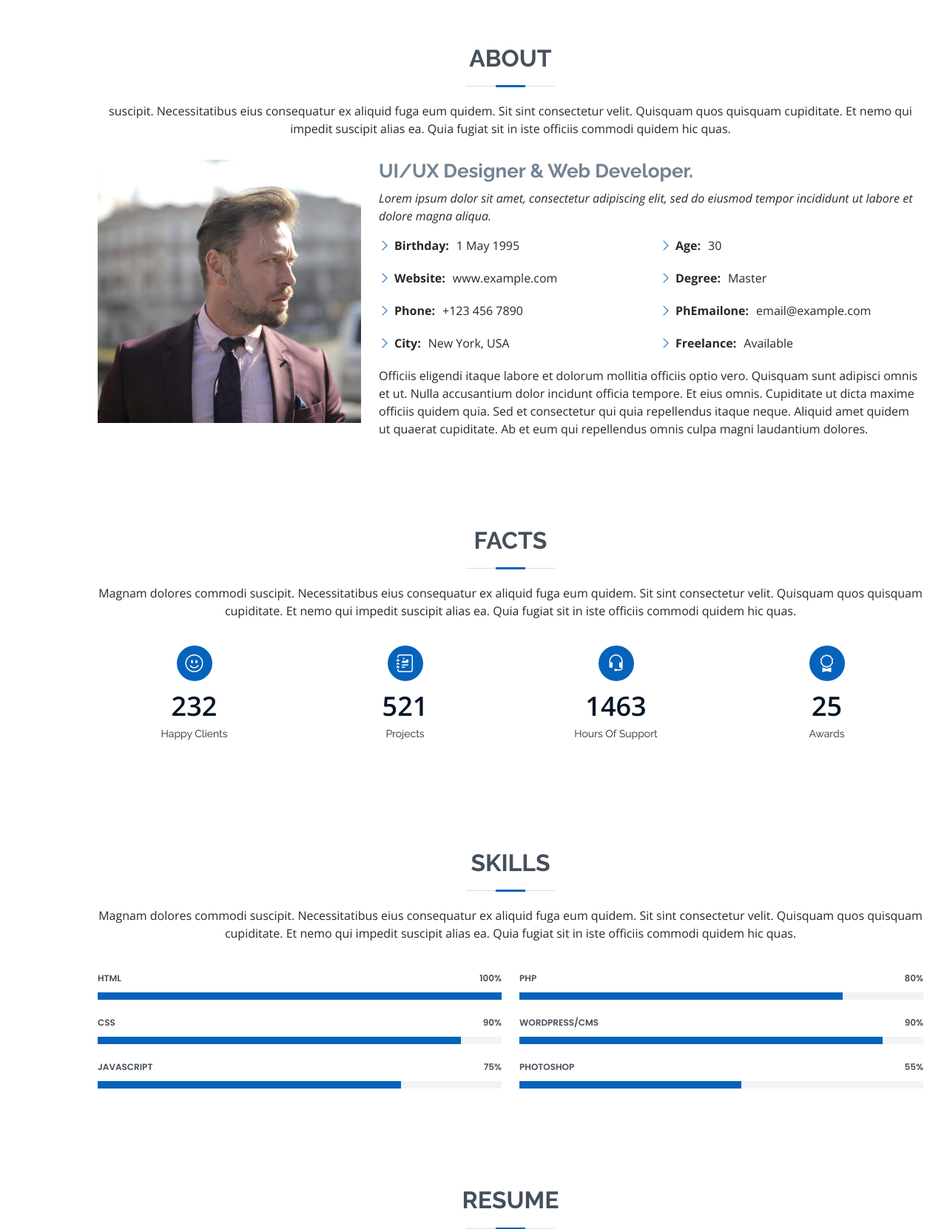
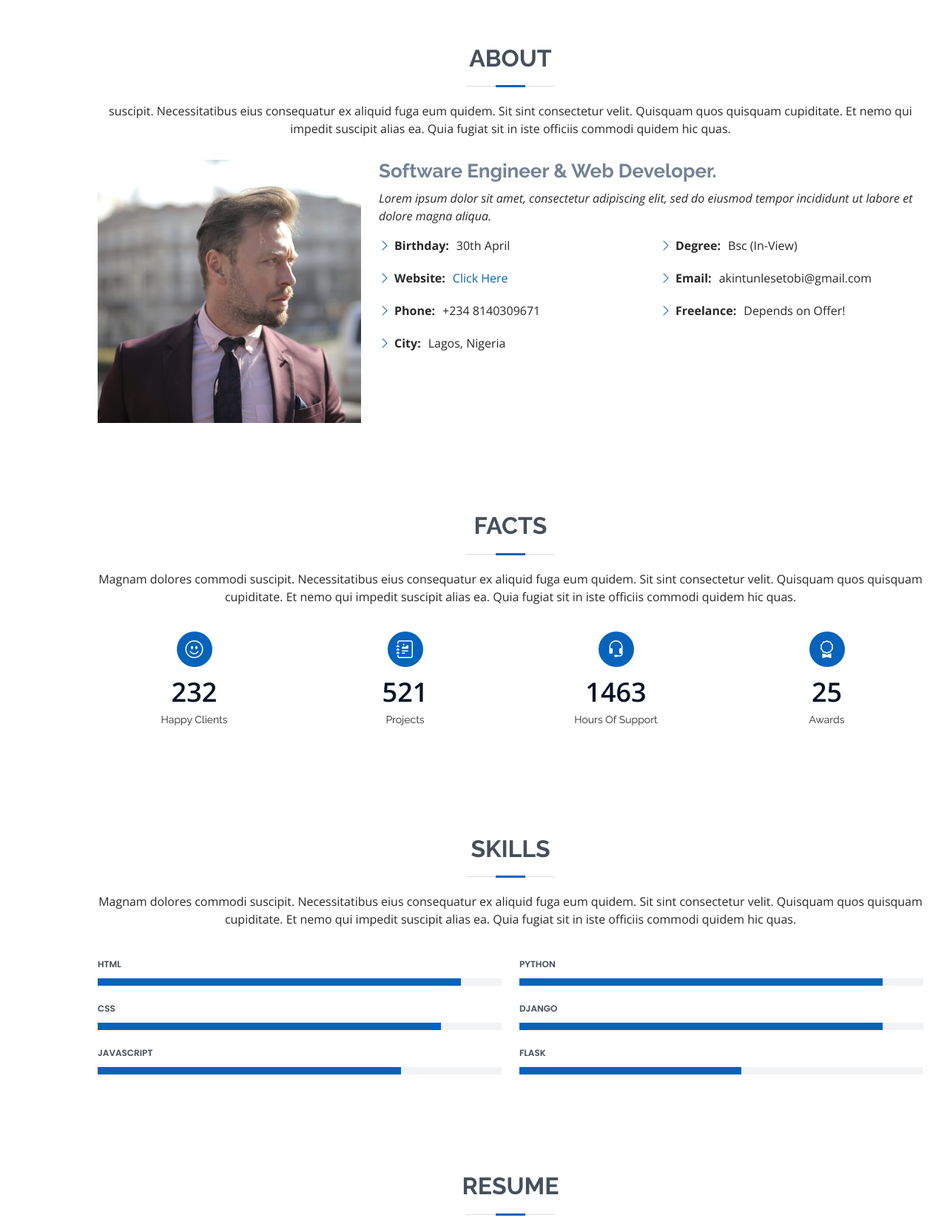
Before and after one commit to oluwatobi1/HNGi8, a Django app: page / in a window 1280 px wide. Shown: the part 800-2462 px from the top of the page at 74% size. Run offline with Django 3.2, Linux system fonts and the light colour scheme; some libraries are stand-ins or nearby versions.

Commit message:
content edit

```diff
--- a/Week_2_Resume/resume_page/resume/templates/resume/index.html
+++ b/Week_2_Resume/resume_page/resume/templates/resume/index.html
@@ -59,7 +59,7 @@
   <section id="hero" class="d-flex flex-column justify-content-center">
     <div class="container" data-aos="zoom-in" data-aos-delay="100">
       <h1>Oluwatobi Akintunlese</h1>
-      <p>I'm <span class="typed" data-typed-items="Designer, Developer, Freelancer, Photographer"></span></p>
+      <p>I'm a <span class="typed" data-typed-items="Backend Developer, Software Engineer, Freelancer, "></span></p>
       <div class="social-links">
         <a href="#" class="twitter"><i class="bx bxl-twitter"></i></a>
         <a href="#" class="facebook"><i class="bx bxl-facebook"></i></a>
@@ -86,32 +86,31 @@
             <img src="{% static 'resume/assets/img/profile-img.jpg' %}" class="img-fluid" alt="">
           </div>
           <div class="col-lg-8 pt-4 pt-lg-0 content">
-            <h3>UI/UX Designer &amp; Web Developer.</h3>
+            <h3>Software Engineer &amp; Web Developer.</h3>
             <p class="fst-italic">
+
               Lorem ipsum dolor sit amet, consectetur adipiscing elit, sed do eiusmod tempor incididunt ut labore et dolore
               magna aliqua.
             </p>
             <div class="row">
               <div class="col-lg-6">
                 <ul>
-                  <li><i class="bi bi-chevron-right"></i> <strong>Birthday:</strong> <span>1 May 1995</span></li>
-                  <li><i class="bi bi-chevron-right"></i> <strong>Website:</strong> <span>www.example.com</span></li>
-                  <li><i class="bi bi-chevron-right"></i> <strong>Phone:</strong> <span>+123 456 7890</span></li>
-                  <li><i class="bi bi-chevron-right"></i> <strong>City:</strong> <span>New York, USA</span></li>
+                  <li><i class="bi bi-chevron-right"></i> <strong>Birthday:</strong> <span>30th April</span></li>
+                  <li><i class="bi bi-chevron-right"></i> <strong>Website:</strong> <span> <a href="https://tobiakinresumebackend.herokuapp.com/">Click Here </a> </span></li>
+                  <li><i class="bi bi-chevron-right"></i> <strong>Phone:</strong> <span>+234 8140309671</span></li>
+                  <li><i class="bi bi-chevron-right"></i> <strong>City:</strong> <span>Lagos, Nigeria</span></li>
                 </ul>
               </div>
               <div class="col-lg-6">
                 <ul>
-                  <li><i class="bi bi-chevron-right"></i> <strong>Age:</strong> <span>30</span></li>
-                  <li><i class="bi bi-chevron-right"></i> <strong>Degree:</strong> <span>Master</span></li>
-                  <li><i class="bi bi-chevron-right"></i> <strong>PhEmailone:</strong> <span>email@example.com</span></li>
-                  <li><i class="bi bi-chevron-right"></i> <strong>Freelance:</strong> <span>Available</span></li>
+                  <li><i class="bi bi-chevron-right"></i> <strong>Degree:</strong> <span>Bsc (In-View)</span></li>
+                  <li><i class="bi bi-chevron-right"></i> <strong>Email:</strong> <span>akintunlesetobi@gmail.com</span></li>
+                  <li><i class="bi bi-chevron-right"></i> <strong>Freelance:</strong> <span>Depends on Offer!</span></li>
                 </ul>
               </div>
             </div>
             <p>
-              Officiis eligendi itaque labore et dolorum mollitia officiis optio vero. Quisquam sunt adipisci omnis et ut. Nulla accusantium dolor incidunt officia tempore. Et eius omnis.
-              Cupiditate ut dicta maxime officiis quidem quia. Sed et consectetur qui quia repellendus itaque neque. Aliquid amet quidem ut quaerat cupiditate. Ab et eum qui repellendus omnis culpa magni laudantium dolores.
+              <!-- to filled -->
             </p>
           </div>
         </div>
@@ -181,21 +180,21 @@
           <div class="col-lg-6">
 
             <div class="progress">
-              <span class="skill">HTML <i class="val">100%</i></span>
-              <div class="progress-bar-wrap">
-                <div class="progress-bar" role="progressbar" aria-valuenow="100" aria-valuemin="0" aria-valuemax="100"></div>
-              </div>
-            </div>
-
-            <div class="progress">
-              <span class="skill">CSS <i class="val">90%</i></span>
+              <span class="skill">HTML</span>
               <div class="progress-bar-wrap">
                 <div class="progress-bar" role="progressbar" aria-valuenow="90" aria-valuemin="0" aria-valuemax="100"></div>
               </div>
             </div>
 
             <div class="progress">
-              <span class="skill">JavaScript <i class="val">75%</i></span>
+              <span class="skill">CSS</span>
+              <div class="progress-bar-wrap">
+                <div class="progress-bar" role="progressbar" aria-valuenow="85" aria-valuemin="0" aria-valuemax="100"></div>
+              </div>
+            </div>
+
+            <div class="progress">
+              <span class="skill">JavaScript</span>
               <div class="progress-bar-wrap">
                 <div class="progress-bar" role="progressbar" aria-valuenow="75" aria-valuemin="0" aria-valuemax="100"></div>
               </div>
@@ -205,22 +204,22 @@
 
           <div class="col-lg-6">
 
+
             <div class="progress">
-              <span class="skill">PHP <i class="val">80%</i></span>
+              <span class="skill">Python</span>
               <div class="progress-bar-wrap">
-                <div class="progress-bar" role="progressbar" aria-valuenow="80" aria-valuemin="0" aria-valuemax="100"></div>
+                <div class="progress-bar" role="progressbar" aria-valuenow="90" aria-valuemin="0" aria-valuemax="100"></div>
               </div>
             </div>
-
             <div class="progress">
-              <span class="skill">WordPress/CMS <i class="val">90%</i></span>
+              <span class="skill">Django </span>
               <div class="progress-bar-wrap">
                 <div class="progress-bar" role="progressbar" aria-valuenow="90" aria-valuemin="0" aria-valuemax="100"></div>
               </div>
             </div>
 
             <div class="progress">
-              <span class="skill">Photoshop <i class="val">55%</i></span>
+              <span class="skill"> Flask</span>
               <div class="progress-bar-wrap">
                 <div class="progress-bar" role="progressbar" aria-valuenow="55" aria-valuemin="0" aria-valuemax="100"></div>
               </div>
@@ -239,7 +238,10 @@
 
         <div class="section-title">
           <h2>Resume</h2>
-          <p>Magnam dolores commodi suscipit. Necessitatibus eius consequatur ex aliquid fuga eum quidem. Sit sint consectetur velit. Quisquam quos quisquam cupiditate. Et nemo qui impedit suscipit alias ea. Quia fugiat sit in iste officiis commodi quidem hic quas.</p>
+          <p>
+            Magnam dolores commodi suscipit. Necessitatibus eius consequatur
+            ex aliquid fuga eum quidem. Sit sint consectetur velit. Quisquam quos
+            quisquam cupiditate. Et nemo qui impedit suscipit alias ea. Quia fugiat sit in iste officiis commodi quidem hic quas.</p>
         </div>
 
         <div class="row">
@@ -322,13 +324,13 @@
               <div class="email">
                 <i class="bi bi-envelope"></i>
                 <h4>Email:</h4>
-                <p>info@example.com</p>
+                <p>akintunlesetobi@gmail.com</p>
               </div>
 
               <div class="phone">
                 <i class="bi bi-phone"></i>
                 <h4>Call:</h4>
-                <p>+1 5589 55488 55s</p>
+                <p>+234 8140309671</p>
               </div>
 
             </div>
```
